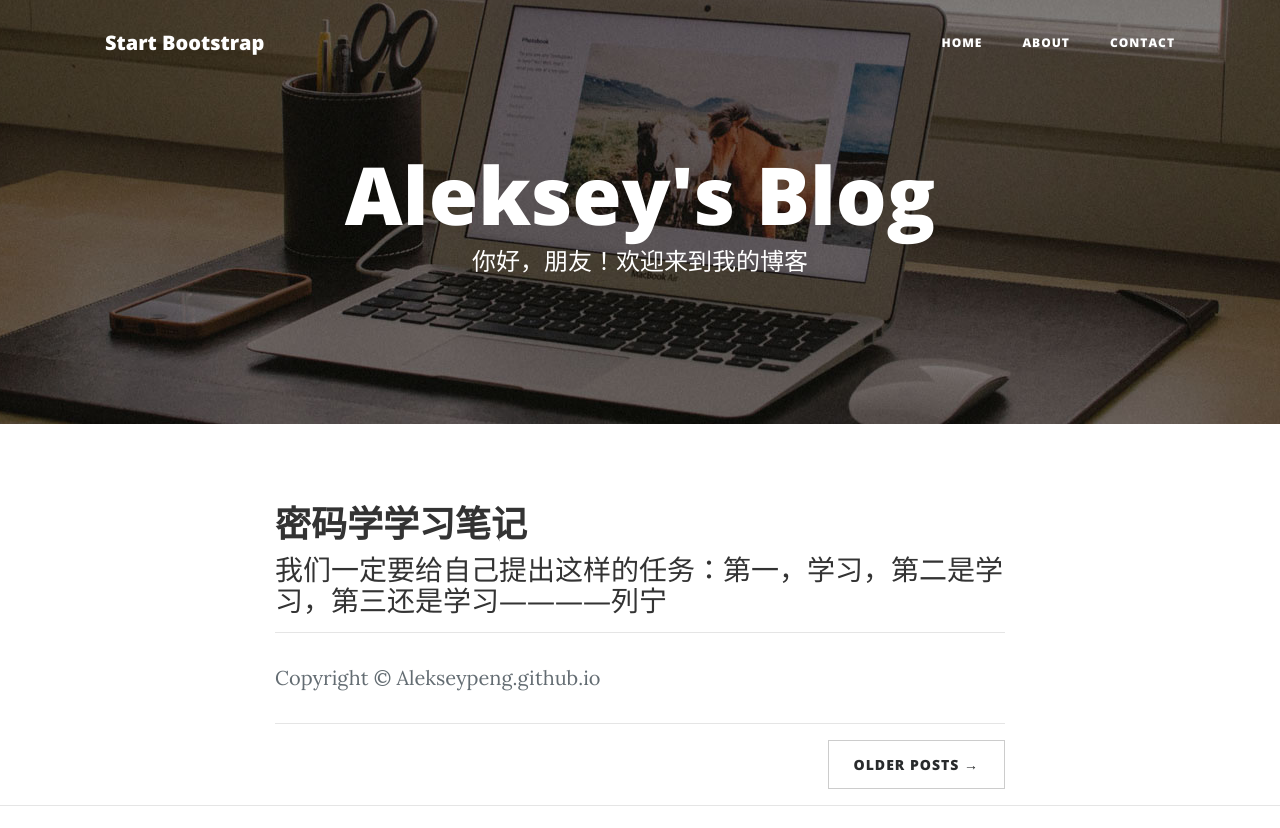
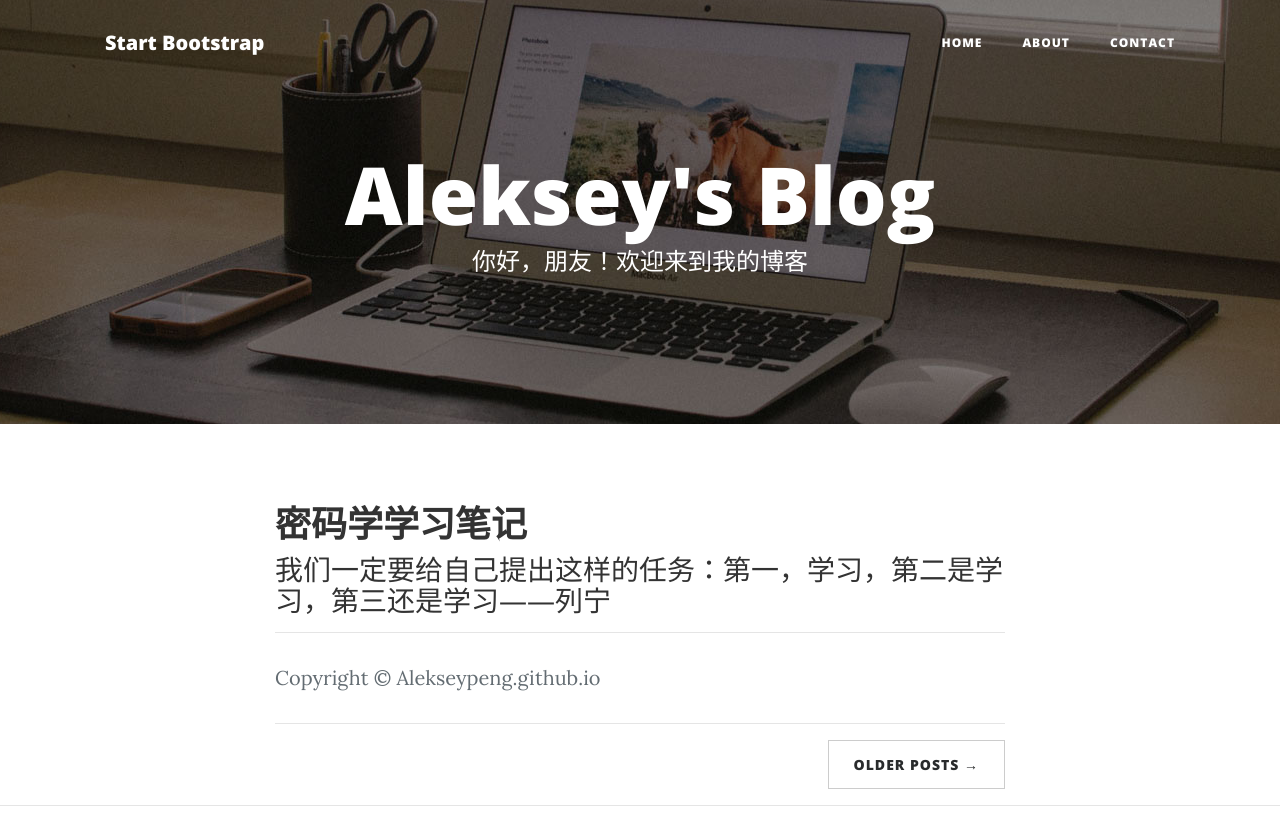
Before and after one commit to AlekseyPeng/AlekseyPeng.github.io, a website: page index.html in a window 1280 px wide. Drawn offline with nearby package versions, Linux system fonts and the light colour scheme.

Commit message:
Update index.html

```diff
--- a/index.html
+++ b/index.html
@@ -86,7 +86,7 @@
                             密码学学习笔记
                         </h2>
                         <h3 class="post-subtitle">
-                            我们一定要给自己提出这样的任务：第一，学习，第二是学习，第三还是学习————列宁
+                            我们一定要给自己提出这样的任务：第一，学习，第二是学习，第三还是学习——列宁
                         </h3>
                     </a>
 
```
